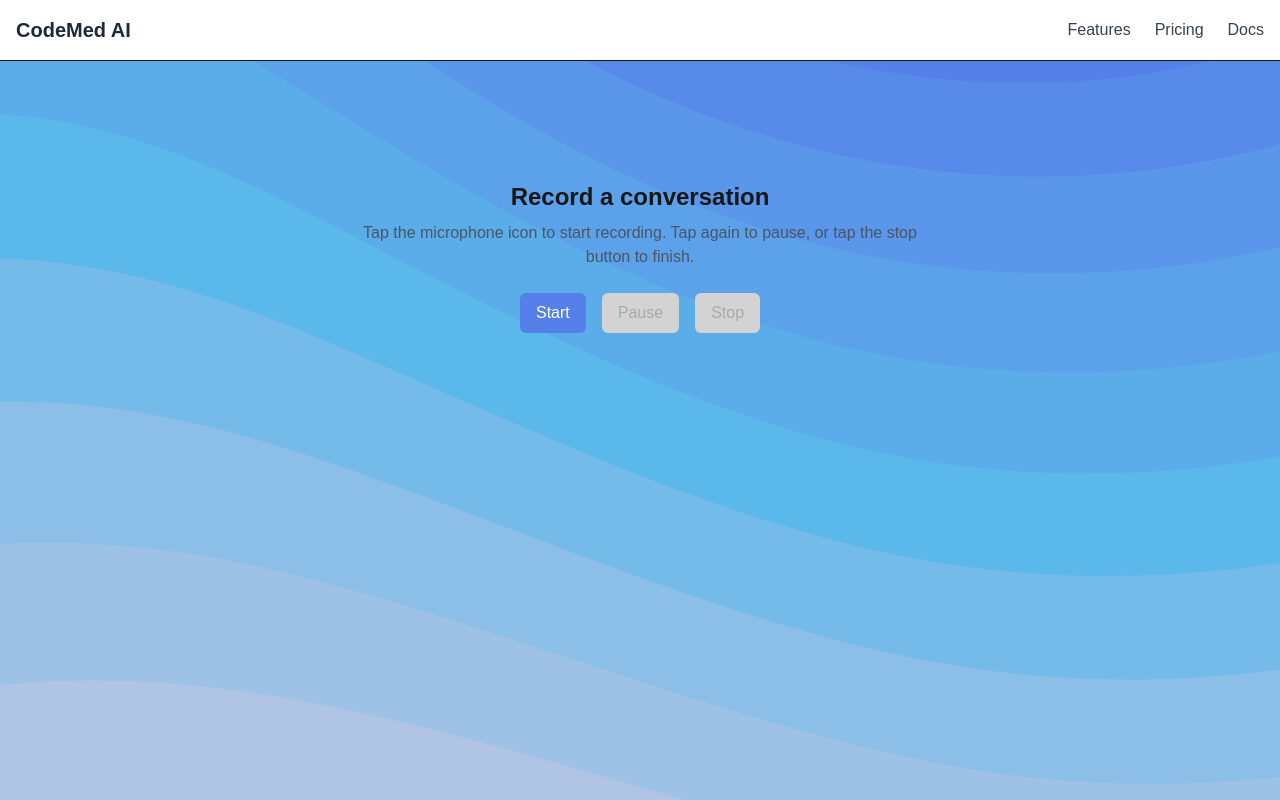
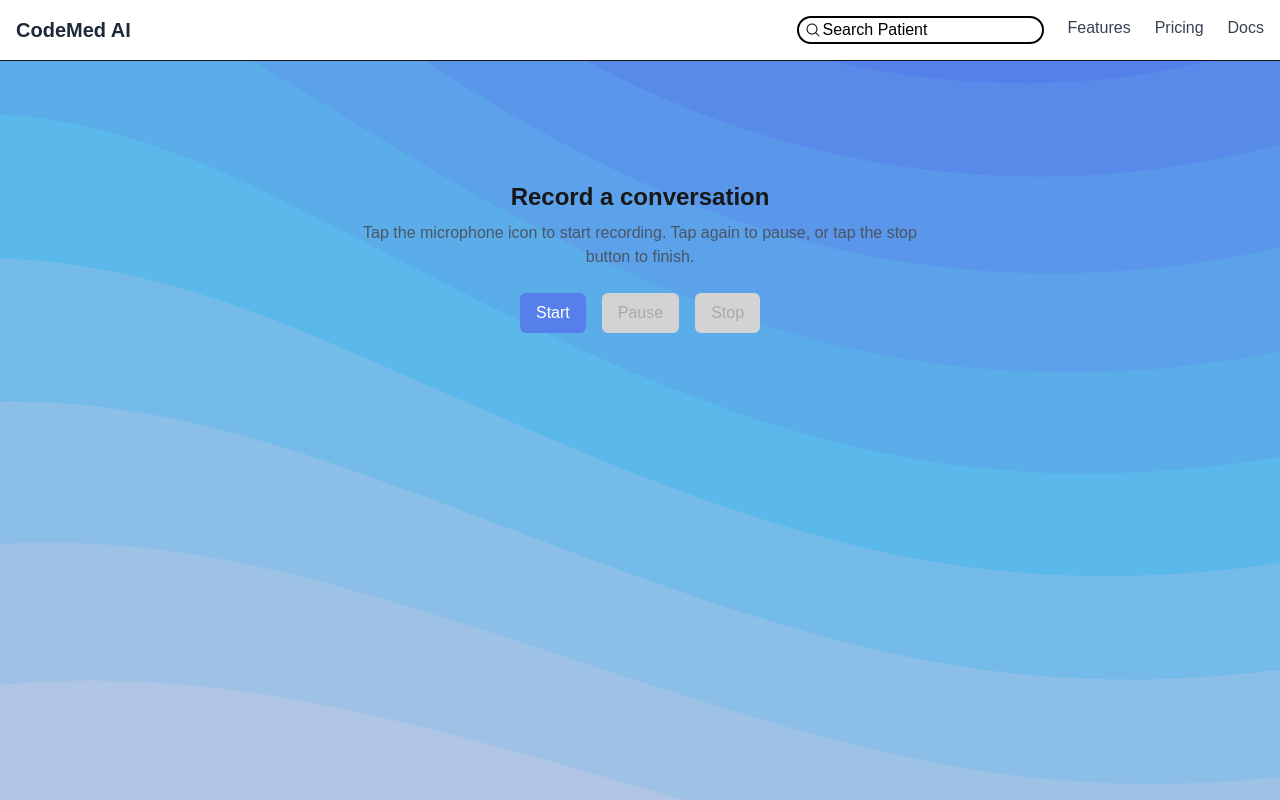
Before and after one commit to jwsearle18/medscribe, a Next.js app in the folder frontend/: page / in a window 1280 px wide. Built offline with nearby package versions, Linux system fonts and the light colour scheme.

Commit message:
search bar in header

```diff
--- a/frontend/src/components/global/Header.tsx
+++ b/frontend/src/components/global/Header.tsx
@@ -1,9 +1,49 @@
 "use client"; // If you're using Next.js 13 app router and want this to be a client component
 
-import React from 'react';
+import React, { useState } from 'react';
+import { useRouter } from 'next/navigation';
 import Link from 'next/link';
+import { MagnifyingGlassIcon } from '@heroicons/react/24/solid';
 
 const Header: React.FC = () => {
+  const router = useRouter();
+  const [query, setQuery] = useState("");
+  const [suggestions, setSuggestions] = useState<string[]>([]); // Holds matching patient IDs
+  const [showDropdown, setShowDropdown] = useState(false);
+
+  const handleInputChange = async (e: React.ChangeEvent<HTMLInputElement>) => {
+    const input = e.target.value;
+    setQuery(input);
+
+    if (input.length === 0) {
+      setSuggestions([]);
+      setShowDropdown(false);
+      return;
+    }
+
+    try {
+      const res = await fetch(
+        `${process.env.NEXT_PUBLIC_BACKEND_URL}/api/search-transcriptions?q=${encodeURIComponent(input)}`
+      );
+      const data = await res.json();
+
+      setSuggestions(data);
+      setShowDropdown(data.length > 0);
+
+    } catch (err) {
+      console.error("Failed to fetch search results", err);
+      setSuggestions([]);
+      setShowDropdown(false);
+    }
+  };
+
+  const handleSelect = (value: string) => {
+    setQuery(value);
+    setShowDropdown(false);
+    setSuggestions([]);
+    router.push(`/patient?patient_id=${encodeURIComponent(value)}`);
+  };
+
   return (
     <header className="bg-white border-b shadow-sm">
       <div className="mx-auto px-4 py-4 flex items-center justify-between">
@@ -17,6 +57,34 @@ const Header: React.FC = () => {
         {/* Navigation */}
         <nav>
           <ul className="flex space-x-6">
+            {/* Search Bar */}
+            <li className="relative">
+              <div className="relative">
+                <MagnifyingGlassIcon className="absolute left-2 top-1/2 transform -translate-y-1/2 w-4 h-4 text-black pointer-events-none" />
+                  <input
+                    type="text"
+                    placeholder="Search Patient"
+                    className="border-2 border-black rounded-full pl-6 px-3 text-black placeholder-black focus:outline-none focus:border-black"
+                    value={query}
+                    onChange={handleInputChange}
+                  />
+              </div>
+              {showDropdown && suggestions.length > 0 && (
+                <ul className="absolute z-50 mt-1 w-full bg-white border border-gray-300 rounded-md shadow-lg max-h-60 overflow-y-auto px-1">
+                  {suggestions.map((item, idx) => (
+                    <li
+                      key={idx}
+                      onClick={() => handleSelect(item)}
+                      className="px-2 py-2 cursor-pointer hover:bg-gray-100 text-sm text-black"
+                    >
+                      {item}
+                    </li>
+                  ))}
+                </ul>
+              )}
+            </li>
+
+            {/* Page Navigation Links */}
             <li>
               <Link
                 href="/features"
```
Also changed, not shown: 2 other files (tests, documents, lock files or other folders).
